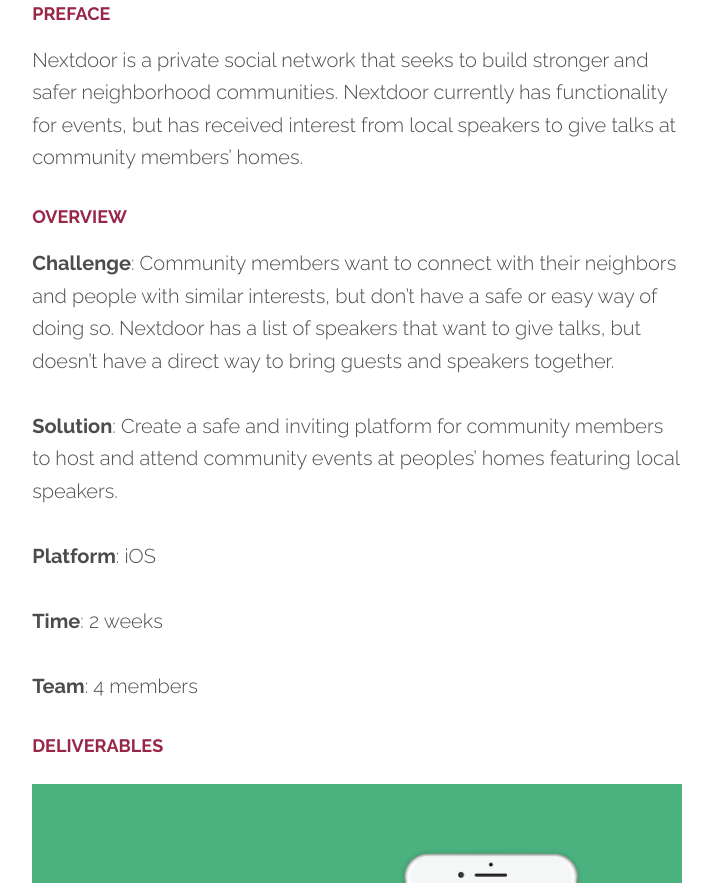
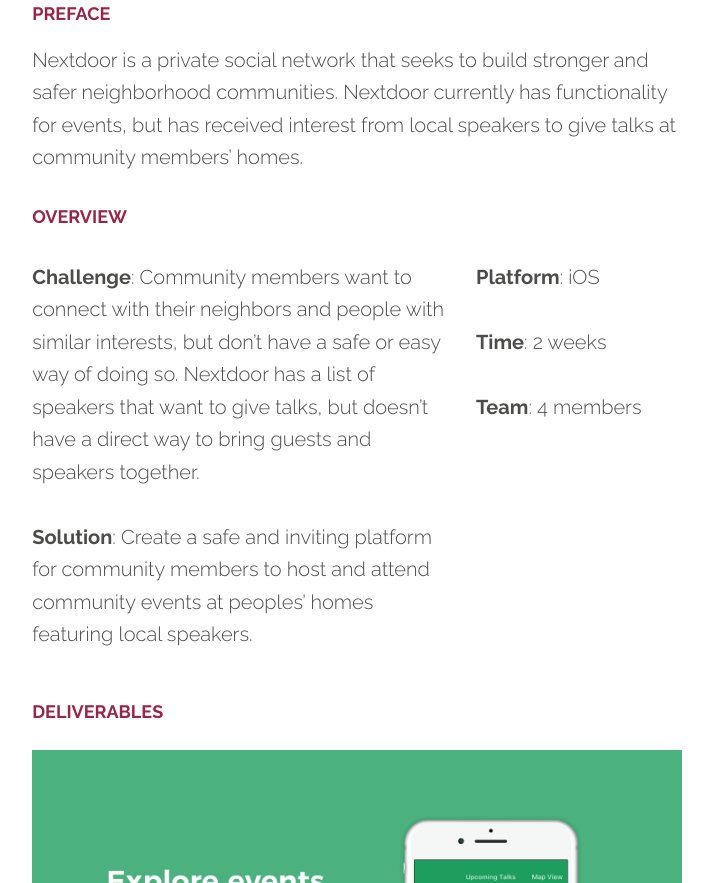
Before and after one commit to bertthomps/portfolio_refresh, a plain HTML site: page design/nextdoor.html in a window 1280 px wide. Shown: the part 465-1348 px from the top of the page, without its empty margins (283-996 px from the left). Drawn offline with Linux system fonts and the light colour scheme.

Commit message:
Create flexbox grid for columns

```diff
--- a/design/nextdoor.html
+++ b/design/nextdoor.html
@@ -33,11 +33,18 @@
       <!-- Overview Section -->
       <section>
         <h3>Overview</h3>
-        <p><strong>Challenge</strong>: Community members want to connect with their neighbors and people with similar interests, but don’t have a safe or easy way of doing so. Nextdoor has a list of speakers that want to give talks, but doesn’t have a direct way to bring guests and speakers together.</p>
-        <p><strong>Solution</strong>: Create a safe and inviting platform for community members to host and attend community events at peoples’ homes featuring local speakers.</p>
-        <p><strong>Platform</strong>: iOS</p>
-        <p><strong>Time</strong>: 2 weeks</p>
-        <p><strong>Team</strong>: 4 members</p>
+        <div class="flex-grid">
+          <div class="left-col">
+            <p><strong>Challenge</strong>: Community members want to connect with their neighbors and people with similar interests, but don’t have a safe or easy way of doing so. Nextdoor has a list of speakers that want to give talks, but doesn’t have a direct way to bring guests and speakers together.</p>
+            <p><strong>Solution</strong>: Create a safe and inviting platform for community members to host and attend community events at peoples’ homes featuring local speakers.</p>
+          </div>
+          <div class="right-col">
+            <p><strong>Platform</strong>: iOS</p>
+            <p><strong>Time</strong>: 2 weeks</p>
+            <p><strong>Team</strong>: 4 members</p>
+          </div>
+        </div>
+
       </section>
 
       <!-- Deliverables Section -->
--- a/styles.css
+++ b/styles.css
@@ -55,6 +55,23 @@
   margin: 13vh 24vw 26vh 24vw;
   width: inherit;
 }
+
+/* Flexbox Column Layout */
+
+.flex-grid {
+  display: flex;
+}
+
+.left-col {
+  padding-right: 1em;
+  flex: 2;
+}
+
+.right-col {
+  padding-left: 1em;
+  flex: 1;
+}
+
 
 .quotes {
   border-left: 5px solid hsla(342, 60%, 37%, 0.75);
```
